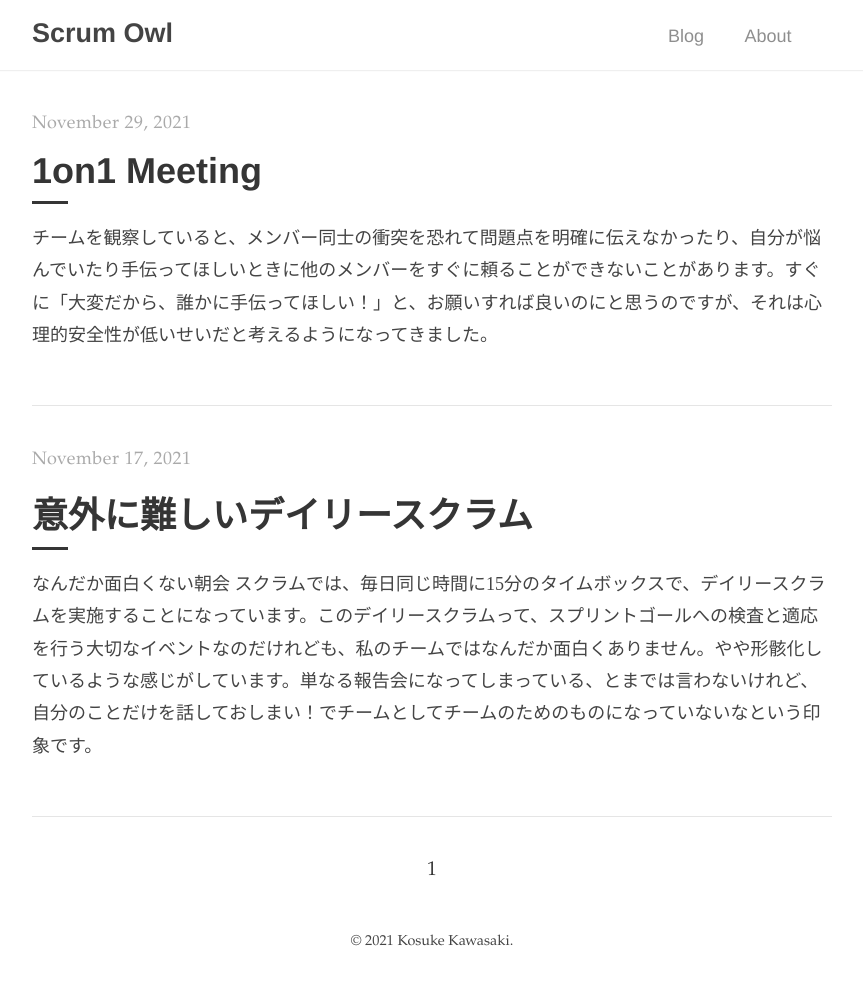
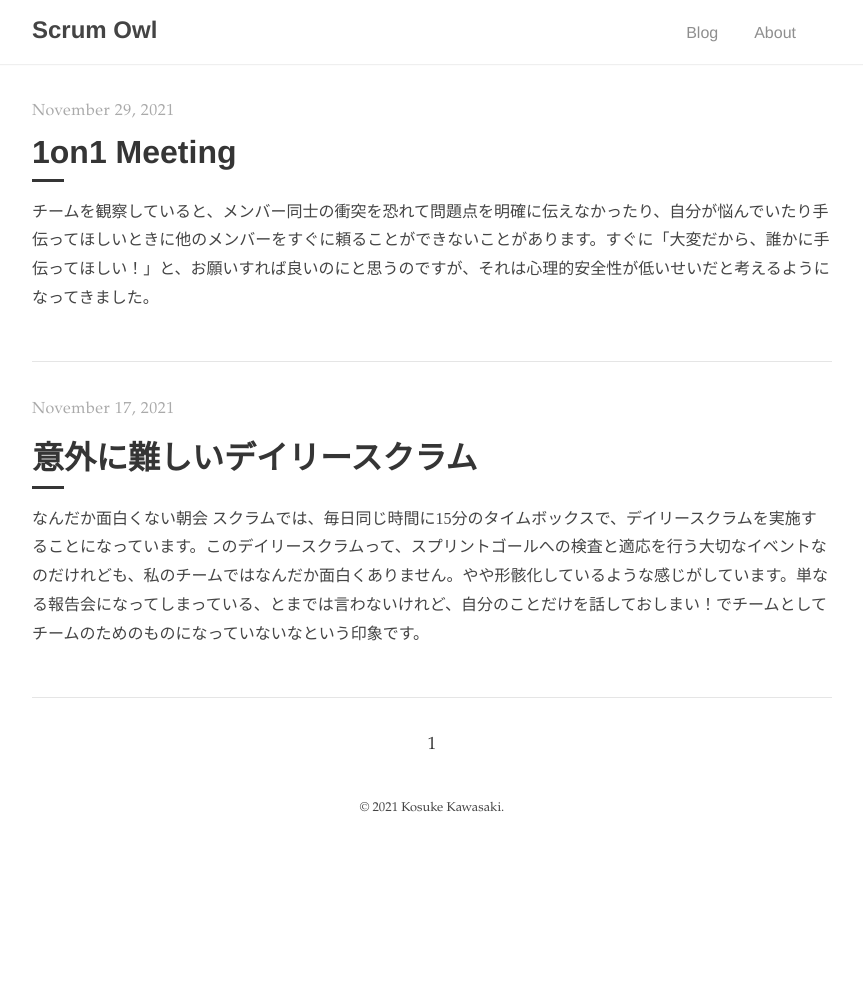
Before and after one commit to kosukekawasaki/kosukekawasaki.github.io, a Jekyll site: the page built from index.html, in a window 1280 px wide. Shown: the whole page, without its empty margins (208-1071 px from the left). Built offline with Jekyll 4.4.1, drawn with Linux system fonts in a browser that asks for light colours; the list of posts is cut into pages by our own code; after the commit the page ends 900 px from its top, so only the background shows below that.

Commit message:
fontサイズを100%に修正

```diff
--- a/_sass/tale/_base.scss
+++ b/_sass/tale/_base.scss
@@ -12,12 +12,8 @@ body {
 
 html {
   font-family: $serif-primary;
-  font-size: 16px;
+  font-size: 100%;
   overflow-y: scroll;
-
-  @media (min-width: 600px) {
-    font-size: 18px;
-  }
 }
 
 body {
```
